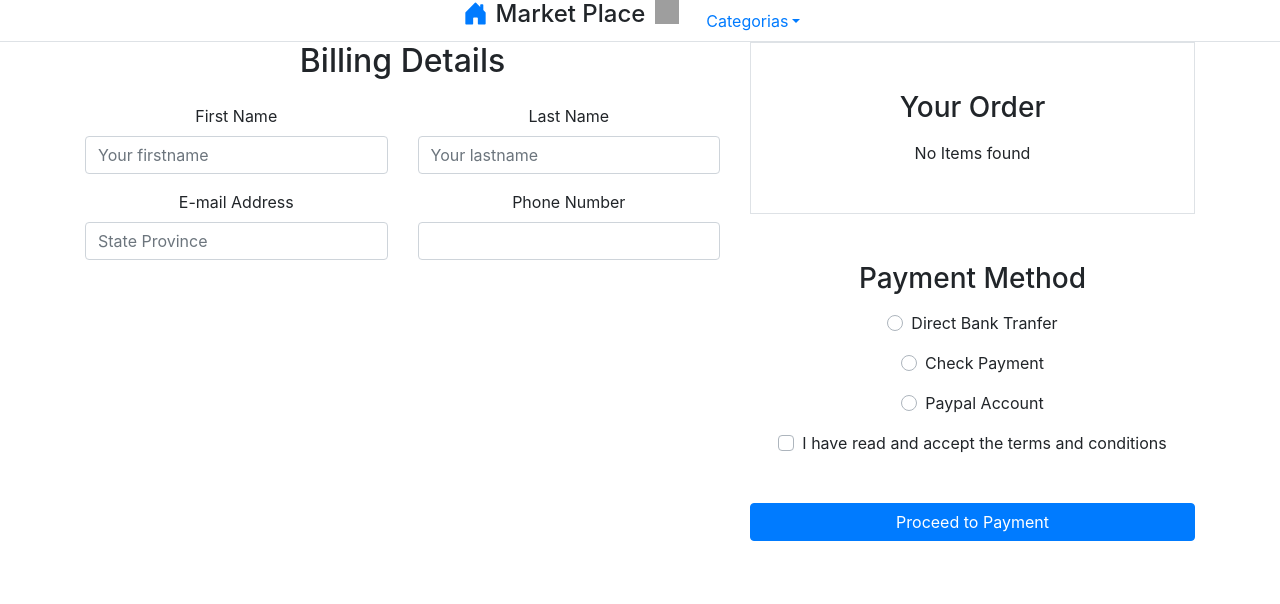
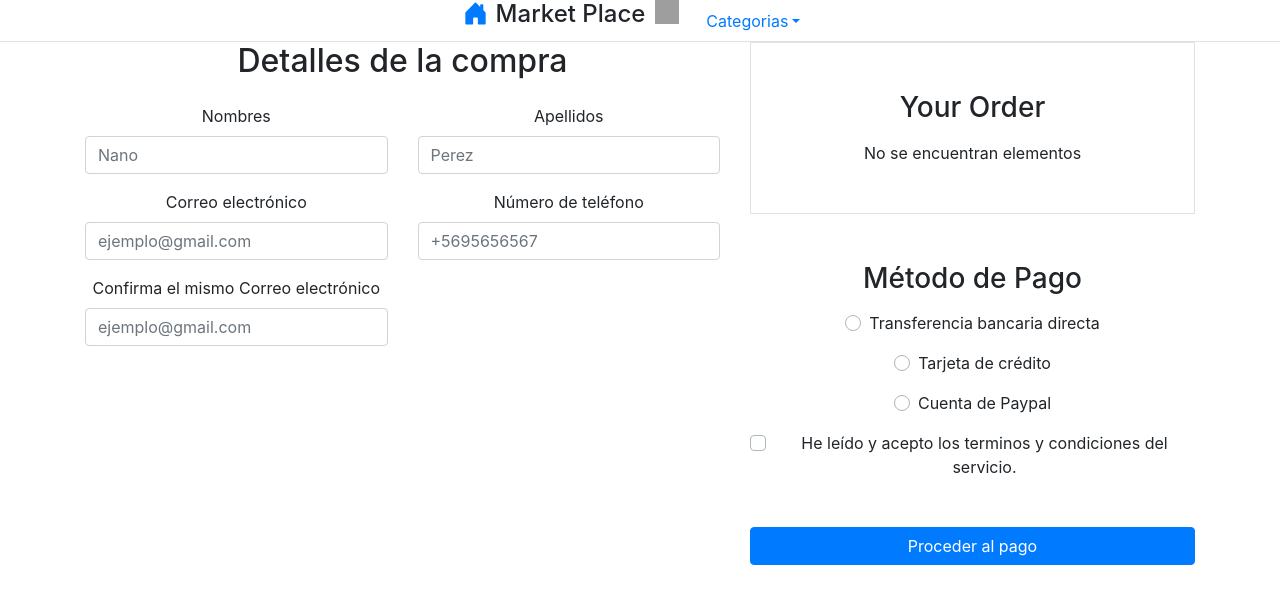
Before and after one commit to alonsooteroseminario/webclash-react, a React (Create React App) app: page /checkout in a window 1280 px wide. Shown: the top 604 px of the page. Built offline with nearby package versions, Linux system fonts and the light colour scheme; grey boxes are pictures that could not be loaded.

Commit message:
traduccion ok

```diff
--- a/src/Components/CheckOut.js
+++ b/src/Components/CheckOut.js
@@ -20,6 +20,7 @@ const CheckOut = () => {
     const [lastName, setLastName] = useState('');
     const [phone, setPhone] = useState('');
     const [email, setEmail] = useState('');
+    const [emailConfirmado, setEmailConfirmado] = useState('');
     const [nombreCompleto, setNombreCompleto] = useState('');
 
     const [carTotal, setCartTotal] = useState(0);
@@ -39,23 +40,18 @@ const CheckOut = () => {
     const total = () => {
         let totalVal = 0;
         for (let i = 0; i < cart.length; i++) {
-            // alert(Object.values(cart[i].item.description));
             totalVal = totalVal + (Number(cart[i].quant) * Number(cart[i].item.price));
-
         }
         setCartTotal(totalVal);
     };
 
     const finalizarCompra = async () => {
 
+        if (emailConfirmado === email) {
+
             setLoading(true);
 
-        // alert(nombreCompleto);
-
-        debugger;
-
             const baseDeDatos = getFirestore();
-
             const orders = baseDeDatos.collection('orders');
 
             let newOrder = {
@@ -67,58 +63,33 @@ const CheckOut = () => {
 
             console.log(newOrder);
 
-        // console.log(newOrder);
-        alert(newOrder.buyer.nombreCompleto.toString());
-
-        // orders.add(newOrder);
-
             orders.add(newOrder).then( (or) => {
                 let id = or.id;
                 console.log(id);
                 console.log(or);
-            debugger;
-            // alert(or.id)
                 setOrderId(id);
-            // alert(order);
+
             }).catch( (err) => {
                 setError(err);
-            // alert(error)
+
             }).finally( () => {
-            // setLoading(false);
+
             });
 
             console.log(orders);
 
+        }
+        else{
+            alert("Los emails no coinciden. Escribelos correctamente por favor para poder continuar con la compra")
+        }
+
     };
-
-
-
-    // var docRef = db.collection('items').doc(itemId);
-
-    // var actualizarStock = docRef.update({
-    //     stock: stockPrevio -cantidadComprar
-    // });
-
-    // const batch = db.batch();
-
-    // batch.update(doc1, {field: 'newFieldValue'});
-    // batch.set(doc2, {field: 'newFieldValue'});
-
-    // batch.commit().then(r => r);
-
-
 
     return (
 
         <CartProvider>
             <div>
                 <div>
-                    {/*hero section start*/}
-                    <section className="position-relative">
-                    </section>
-                    {/*hero section end*/}
-
-
                     {/*body content start*/}
                     <div className="page-content">
                         { loading !== true
@@ -131,33 +102,38 @@ const CheckOut = () => {
                                     <div className="row">
                                         <div className="col-lg-7 col-md-12">
                                             <div className="checkout-form box-shadow white-bg">
-                                                <h2 className="mb-4">Billing Details</h2>
+                                                <h2 className="mb-4">Detalles de la compra</h2>
                                                 <form className="row">
                                                     <div className="col-md-6">
                                                         <div className="form-group">
-                                                            <label>First Name</label>
-                                                            <input type="text" id="fname" className="form-control" placeholder="Your firstname" onChange={ e => setFirstName(e.target.value)}/>
+                                                            <label>Nombres</label>
+                                                            <input type="text" id="fname" className="form-control" placeholder="Nano" onChange={ e => setFirstName(e.target.value)}/>
                                                             <span className="error"></span>
                                                         </div>
                                                     </div>
                                                     <div className="col-md-6">
                                                         <div className="form-group">
-                                                            <label>Last Name</label>
-                                                            <input type="text" id="lname" className="form-control" placeholder="Your lastname" onChange={ e => setLastName(e.target.value)}/>
+                                                            <label>Apellidos</label>
+                                                            <input type="text" id="lname" className="form-control" placeholder="Perez" onChange={ e => setLastName(e.target.value)}/>
                                                             <span className="error"></span>
                                                         </div>
                                                     </div>
                                                     <div className="col-md-6">
                                                         <div className="form-group">
-                                                            <label>E-mail Address</label>
-                                                            <input type="text" id="email" className="form-control" placeholder="State Province" onChange={ e => setEmail(e.target.value)} />
+                                                            <label>Correo electrónico</label>
+                                                            <input type="text" id="email" className="form-control" placeholder="ejemplo@gmail.com" onChange={ e => setEmail(e.target.value)} />
+                                                            <span className="error"></span>
+                                                        </div>
+                                                        <div className="form-group">
+                                                            <label>Confirma el mismo Correo electrónico</label>
+                                                            <input type="text" id="email" className="form-control" placeholder="ejemplo@gmail.com" onChange={ e => setEmailConfirmado(e.target.value)} />
                                                             <span className="error"></span>
                                                         </div>
                                                     </div>
                                                     <div className="col-md-6">
                                                         <div className="form-group">
-                                                            <label>Phone Number</label>
-                                                            <input type="text" id="phone" className="form-control" placeholder onChange={ e => setPhone(e.target.value)}/>
+                                                            <label>Número de teléfono</label>
+                                                            <input type="text" id="phone" className="form-control" placeholder="+5695656567" onChange={ e => setPhone(e.target.value)}/>
                                                             <span className="error"></span>
                                                         </div>
                                                     </div>
@@ -175,45 +151,44 @@ const CheckOut = () => {
                                                         <li className="mb-3 border-bottom pb-3"><span>  {el.item.title}  </span> $ </li>
                                                         ))}
                                                         <li className="mb-3 border-bottom pb-3"><span> Shipping </span> $ 0.00</li>
-                                                        <li className="mb-3 border-bottom pb-3"><span> Subtotal </span> $ </li>
                                                         <li><span><strong className="cart-total"> Total :</strong></span>  <strong className="cart-total">$ {carTotal} </strong>
                                                         </li>
                                                     </ul>
 
                                                     :
 
-                                                    <div>No Items found</div>
+                                                    <div>No se encuentran elementos</div>
 
                                                 }
                                             </div>
                                             <div className="cart-detail my-5">
-                                                <h3 className="mb-3">Payment Method</h3>
+                                                <h3 className="mb-3">Método de Pago</h3>
                                                 <div className="form-group">
                                                     <div className="custom-control custom-radio">
                                                         <input type="radio" id="customRadio1" name="customRadio" className="custom-control-input" />
-                                                        <label className="custom-control-label" htmlFor="customRadio1">Direct Bank Tranfer</label>
+                                                        <label className="custom-control-label" htmlFor="customRadio1">Transferencia bancaria directa</label>
                                                     </div>
                                                 </div>
                                                 <div className="form-group">
                                                     <div className="custom-control custom-radio">
                                                         <input type="radio" id="customRadio2" name="customRadio" className="custom-control-input" />
-                                                        <label className="custom-control-label" htmlFor="customRadio2">Check Payment</label>
+                                                        <label className="custom-control-label" htmlFor="customRadio2">Tarjeta de crédito</label>
                                                     </div>
                                                 </div>
                                                 <div className="form-group">
                                                     <div className="custom-control custom-radio">
                                                         <input type="radio" id="customRadio3" name="customRadio" className="custom-control-input" />
-                                                        <label className="custom-control-label" htmlFor="customRadio3">Paypal Account</label>
+                                                        <label className="custom-control-label" htmlFor="customRadio3">Cuenta de Paypal</label>
                                                     </div>
                                                 </div>
                                                 <div className="form-group mb-0">
                                                     <div className="custom-control custom-checkbox">
                                                         <input type="checkbox" className="custom-control-input" id="customCheck1" />
-                                                        <label className="custom-control-label" htmlFor="customCheck1">I have read and accept the terms and conditions</label>
+                                                        <label className="custom-control-label" htmlFor="customCheck1">He leído y acepto los terminos y condiciones del servicio.</label>
                                                     </div>
                                                 </div>
                                             </div>
-                                            <button className="btn btn-primary btn-block" onClick={ () => { finalizarCompra() }}>Proceed to Payment</button>
+                                            <button className="btn btn-primary btn-block" onClick={ () => { finalizarCompra() }}>Proceder al pago</button>
                                         </div>
                                     </div>
                                 </form>
```
Also changed, not shown: 1 other file (tests, documents, lock files or other folders). Lines whose indentation alone changed are shown as unchanged.
